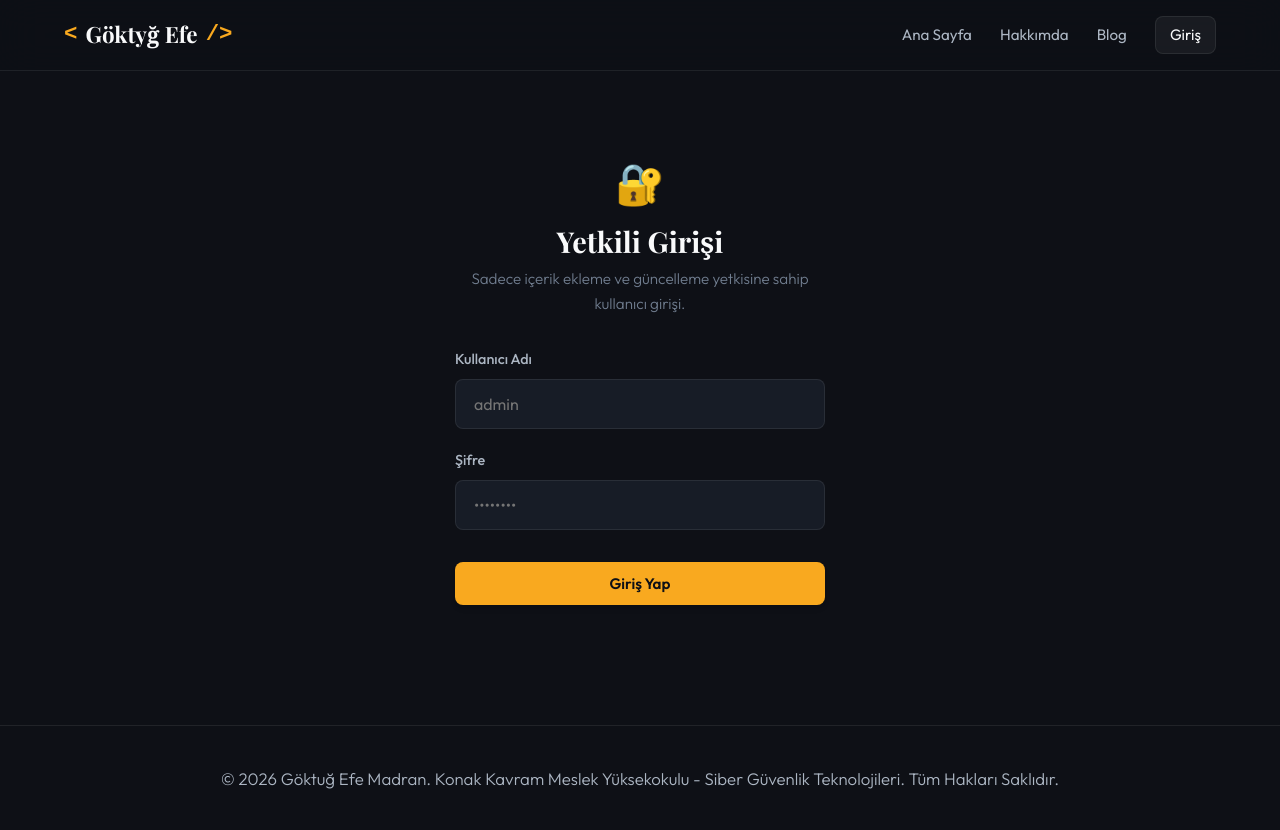
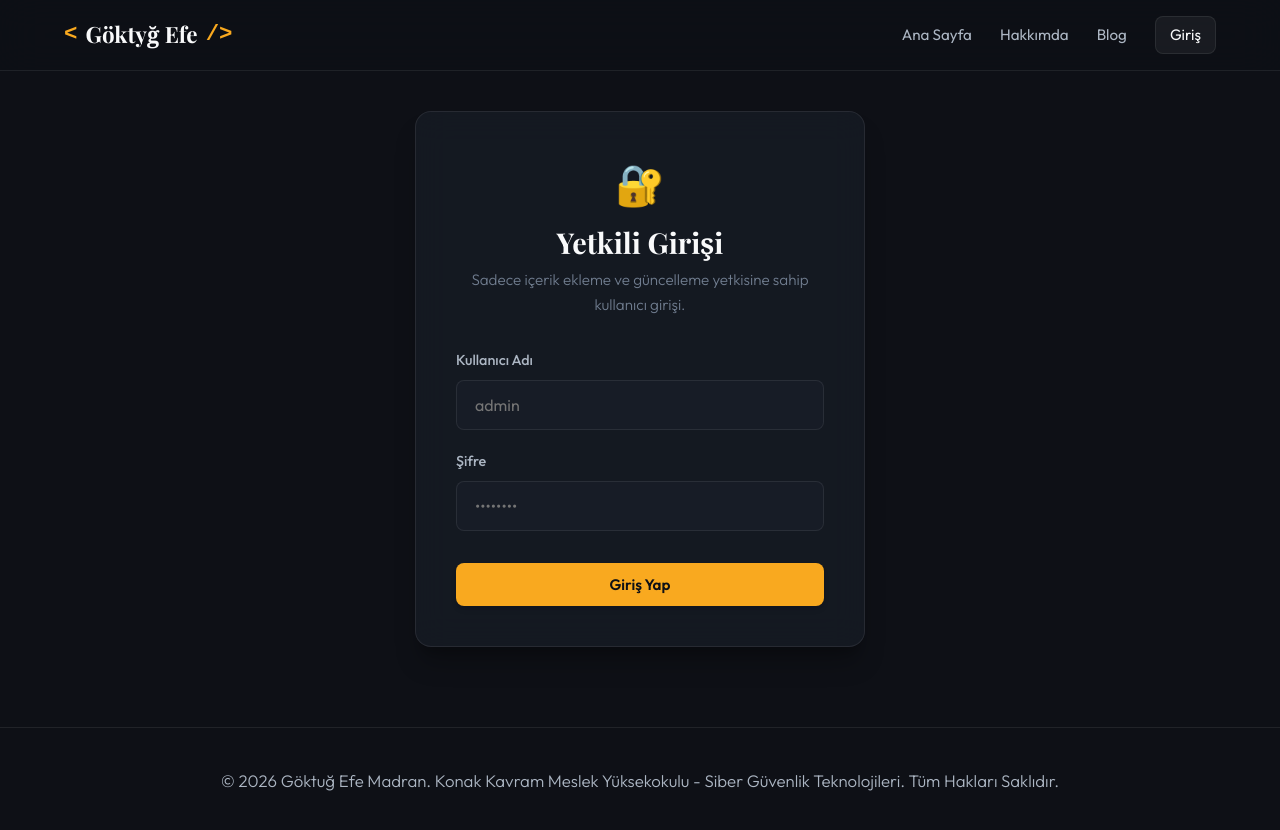
Before and after one commit to gefe35/Web_Final_Projesi, an Angular app in the folder frontend/: page /login in a window 1280 px wide. Shown: the top 830 px of the page. Built offline with nearby package versions, Linux system fonts and the light colour scheme; a web font is replaced by a local one.

Commit message:
fix: Replace invalid composes property with standard Vanilla CSS selectors

```diff
--- a/frontend/src/styles.css
+++ b/frontend/src/styles.css
@@ -109,7 +109,7 @@ p {
 }
 
 /* --- GLASSMORPHIC & PREMIUM COMPONENTS --- */
-.glass-panel {
+.glass-panel, .glass-card {
   background-color: var(--bg-glass);
   backdrop-filter: blur(16px);
   -webkit-backdrop-filter: blur(16px);
@@ -120,7 +120,6 @@ p {
 }
 
 .glass-card {
-  composes: glass-panel;
   padding: 24px;
 }
 
```
